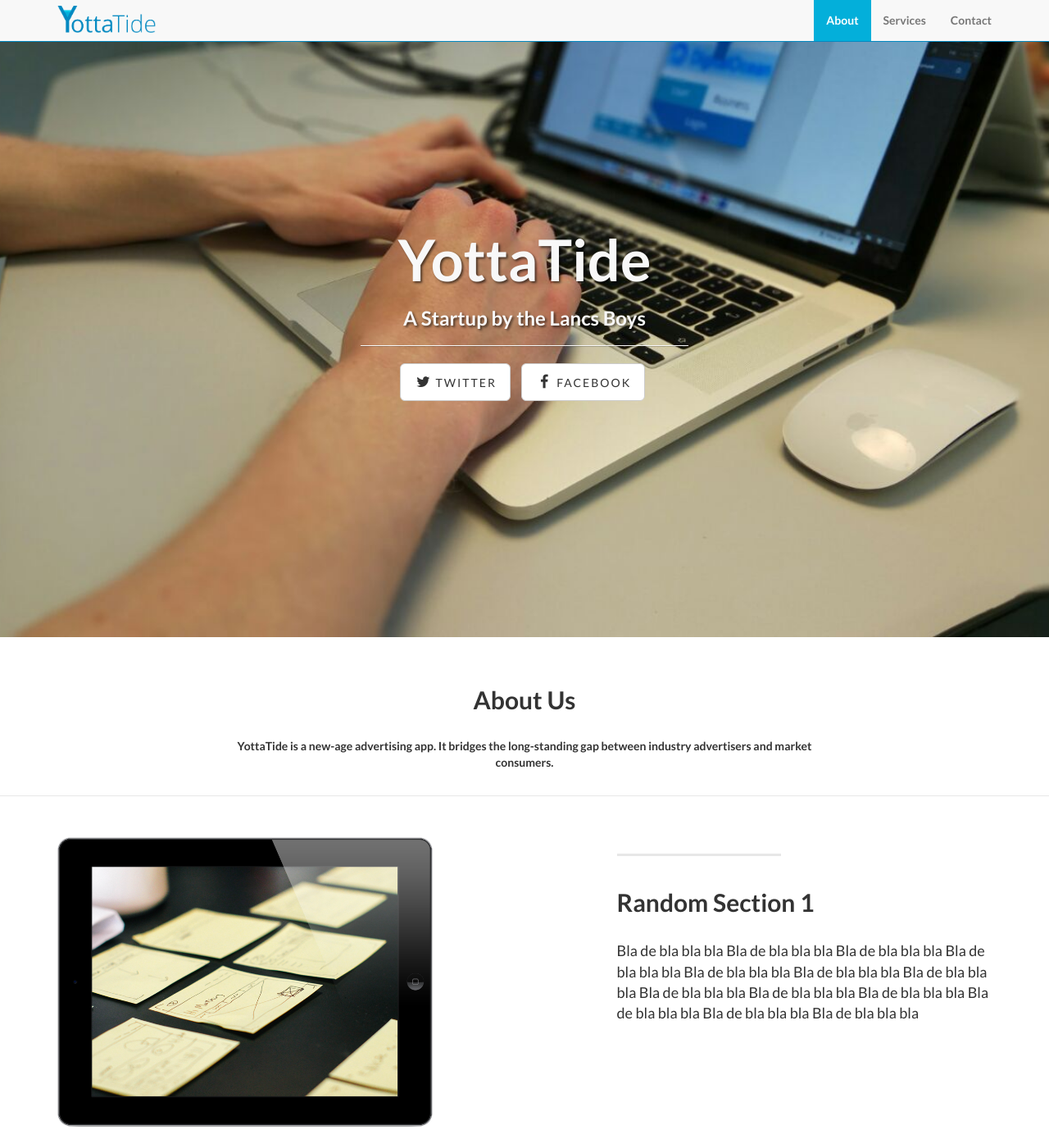
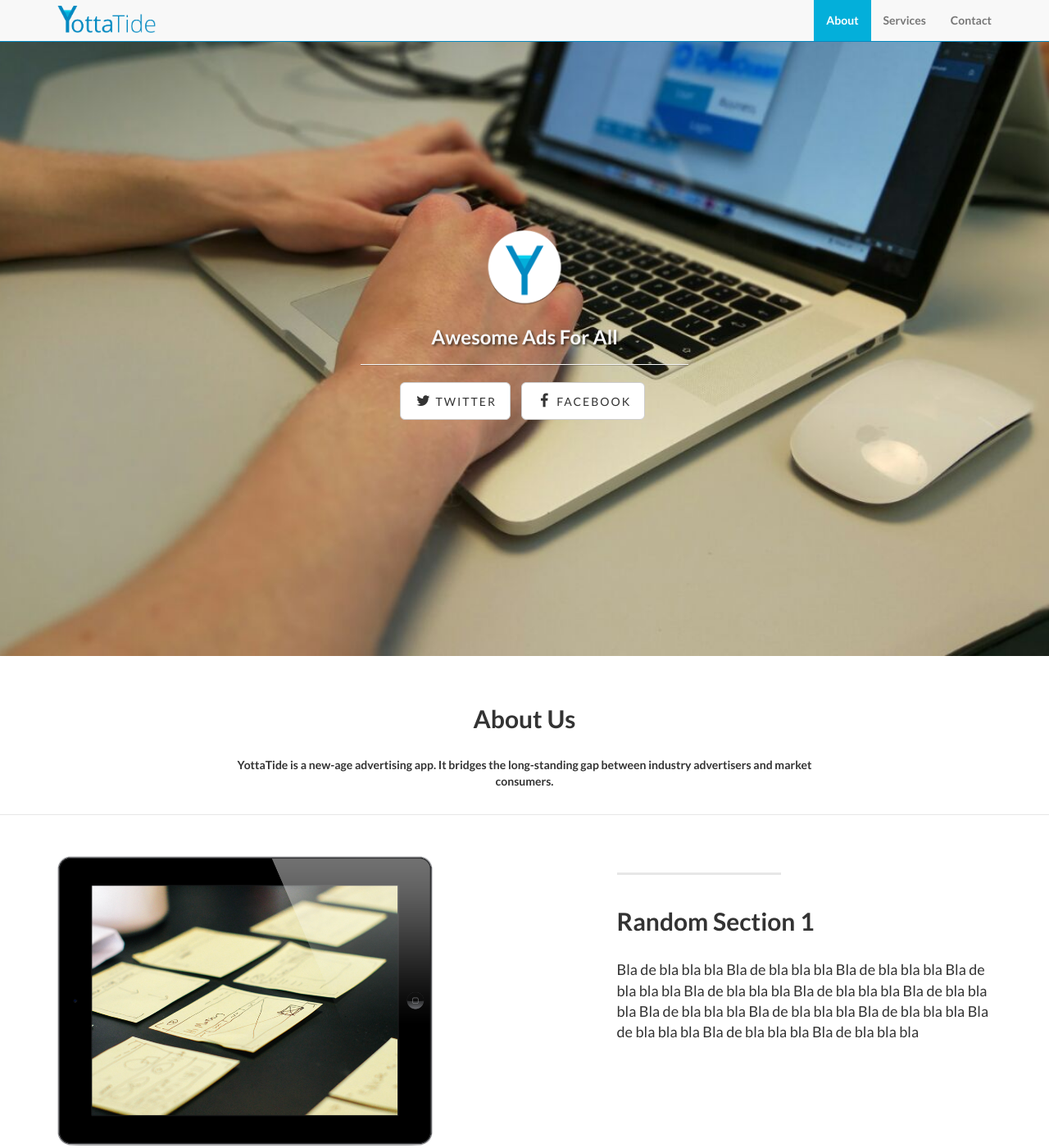
Before and after one commit to YottaTide/YottaTide.github.io, a Jekyll site: the page built from index.html, in a window 1280 px wide and 1400 px high. Shown: the whole window at 82% size. Built offline with Jekyll 4.4.1, drawn with Linux system fonts in a browser that asks for light colours.

Commit message:
alternate blue/white sections + circular logo

```diff
--- a/css/landing-page.css
+++ b/css/landing-page.css
@@ -90,7 +90,8 @@
 
 .content-section-a {
     padding: 50px 0;
-    background-color: #f8f8f8;
+    color: #FFF;
+    background-color: #0389c1;
 }
 
 .content-section-b {
@@ -169,3 +170,7 @@
   width: 120px;
   margin-top: -8px;
 }
+
+#circle-logo {
+  width: 100px;
+}
--- a/index.html
+++ b/index.html
@@ -1,5 +1,5 @@
 ---
 layout: default
-title: YottaTide
-subTitle: A Startup by the Lancs Boys
+title: <img src="img/circle_logo.png" id="circle-logo">
+subTitle: Awesome Ads For All
 ---
```
Also changed, not shown: img/circle_logo.png (added), 3 other files.
